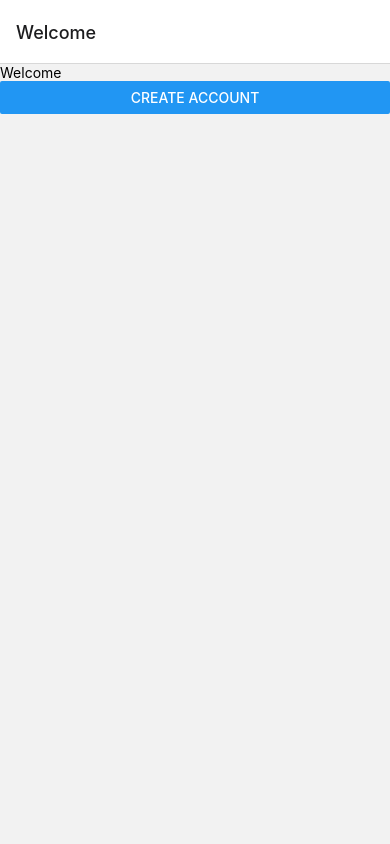
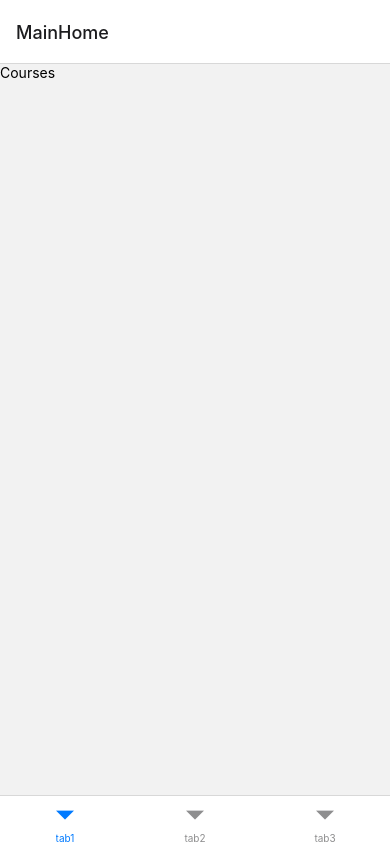
Before and after one commit to pedrohenriquefelima/my-application, a React Native app: screen /MainHome in a window 390 px wide. Built offline with nearby package versions, Linux system fonts and the light colour scheme.

Commit message:
bottom-navigation

```diff
--- a/Navigation.tsx
+++ b/Navigation.tsx
@@ -3,6 +3,7 @@ import { createStackNavigator } from '@react-navigation/stack';
 
 import Welcome from './screens/Welcome';
 import CreateAccountAndLogIn from './screens/CreateAccountAndLogIn';
+import Home from './screens/Home';
 
 
 const Stack = createStackNavigator();
@@ -11,8 +12,9 @@ export default function Navigation() {
     return (
         <NavigationContainer>
             <Stack.Navigator>
-                <Stack.Screen name="Welcome" component={Welcome} />
-                <Stack.Screen name="CreateOrLogin" component={CreateAccountAndLogIn} />
+                <Stack.Screen name="Welcome" component={Welcome} options={{ headerShown: false }}/>
+                <Stack.Screen name="CreateOrLogin" component={CreateAccountAndLogIn}/>
+                <Stack.Screen name="MainHome" component={Home} options={{ headerLeft: () => null }} />
             </Stack.Navigator>
         </NavigationContainer>
     )
--- /dev/null
+++ b/screens/Courses.jsx
@@ -0,0 +1,10 @@
+import { Text,SafeAreaView} from "react-native";
+
+export default function Courses({navigation}) {
+
+    return (
+        <SafeAreaView>
+            <Text>Courses</Text>
+        </SafeAreaView>
+    )
+}
--- a/screens/CreateAccountAndLogIn.jsx
+++ b/screens/CreateAccountAndLogIn.jsx
@@ -1,9 +1,25 @@
-import { Text, SafeAreaView } from "react-native";
+import { useLayoutEffect } from "react";
+import { Text, SafeAreaView, Button} from "react-native";
 
-export default function CreateAccountAndLogIn() {
+export default function CreateAccountAndLogIn({route, navigation}) {
+    const welcomeMode = route.params.createOrSignIn;
+    useLayoutEffect(() => {
+        navigation.setOptions({
+            title: welcomeMode
+        })
+    }, [welcomeMode, navigation]);
+
+    function goHome() {
+        navigation.navigate('MainHome');
+    }
+
     return (
         <SafeAreaView>
-            <Text>View mode - create or login</Text>
+            <Text>View mode - create or login {welcomeMode}</Text>
+            <Button
+                title="Go home"
+                onPress={goHome}
+            />
         </SafeAreaView>
     )
 }
--- /dev/null
+++ b/screens/Home.jsx
@@ -0,0 +1,20 @@
+import { createBottomTabNavigator } from "@react-navigation/bottom-tabs";
+import Courses from "./Courses";
+import Support from "./Support";
+import Stats from "./Stats";
+
+const Tab = createBottomTabNavigator();
+
+    function TabGroup() {
+        return <Tab.Navigator>
+            <Tab.Screen name="tab1" component={Courses} options={{ headerShown: false }} ></Tab.Screen>
+            <Tab.Screen name="tab2" component={Support} options={{ headerShown: false }} ></Tab.Screen>
+            <Tab.Screen name="tab3" component={Stats} options={{ headerShown: false }} ></Tab.Screen>
+        </Tab.Navigator>
+    }
+
+export default function Home({navigation}) {
+    return (
+            <TabGroup/>
+    )
+}
--- /dev/null
+++ b/screens/Stats.jsx
@@ -0,0 +1,10 @@
+import { Text,SafeAreaView} from "react-native";
+
+export default function Stats({navigation}) {
+
+    return (
+        <SafeAreaView>
+            <Text>Stats</Text>
+        </SafeAreaView>
+    )
+}
--- /dev/null
+++ b/screens/Support.jsx
@@ -0,0 +1,10 @@
+import { Text,SafeAreaView} from "react-native";
+
+export default function Support({navigation}) {
+
+    return (
+        <SafeAreaView>
+            <Text>Support</Text>
+        </SafeAreaView>
+    )
+}
--- a/screens/Welcome.jsx
+++ b/screens/Welcome.jsx
@@ -1,19 +1,20 @@
-import { Text, View, SafeAreaView, Button} from "react-native";
+import { Text, SafeAreaView, Button, View} from "react-native";
+
 
 export default function Welcome({navigation}) {
 
-    const handlePress = () => {
-        navigation.navigate('CreateOrLogin', { createOrSignIn: 'create'});
-    };
-
-
     return (
         <SafeAreaView>
-            <Text>Welcome</Text>
-            <Button
-                title="Create account"
-                onPress={handlePress}
-            />
+            <Text>Hi, Welcome</Text>
+            <Text>
+                This is some dummy text. It takes up three lines of text to show you an example of how your text will look.
+            </Text>
+            <View>
+                <Button title="Create account" onPress={() => navigation.navigate('CreateAccount')} />
+            </View>
+            <View>
+                <Button title="Log in" onPress={() => navigation.navigate('Login')} />
+            </View>
         </SafeAreaView>
     )
 }
```
Also changed, not shown: package.json (+6 -4 lines), 1 other file (tests, documents, lock files or other folders).
